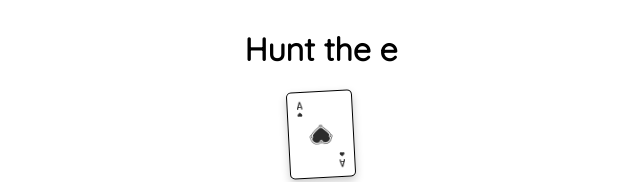
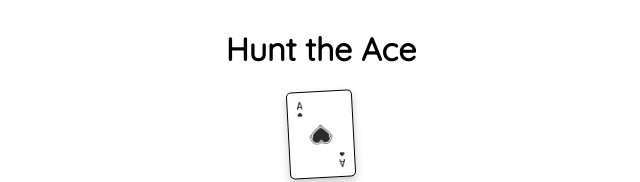
Before and after one commit to Alle024gg/Color-game, a plain HTML site: page index.html in a window 1280 px wide. Shown: the top 182 px of the page, without its empty margins (319-959 px from the left). Drawn offline with Linux system fonts and the light colour scheme.

Commit message:
save rename

```diff
--- a/index.html
+++ b/index.html
@@ -9,7 +9,7 @@
   <body>
     <header>
       <div class="header-title-container">
-        <h1>Hunt the e</h1>
+        <h1>Hunt the Ace</h1>
       </div>
       <div class="header-round-info-container">
         <div class="header-img-container">
```
